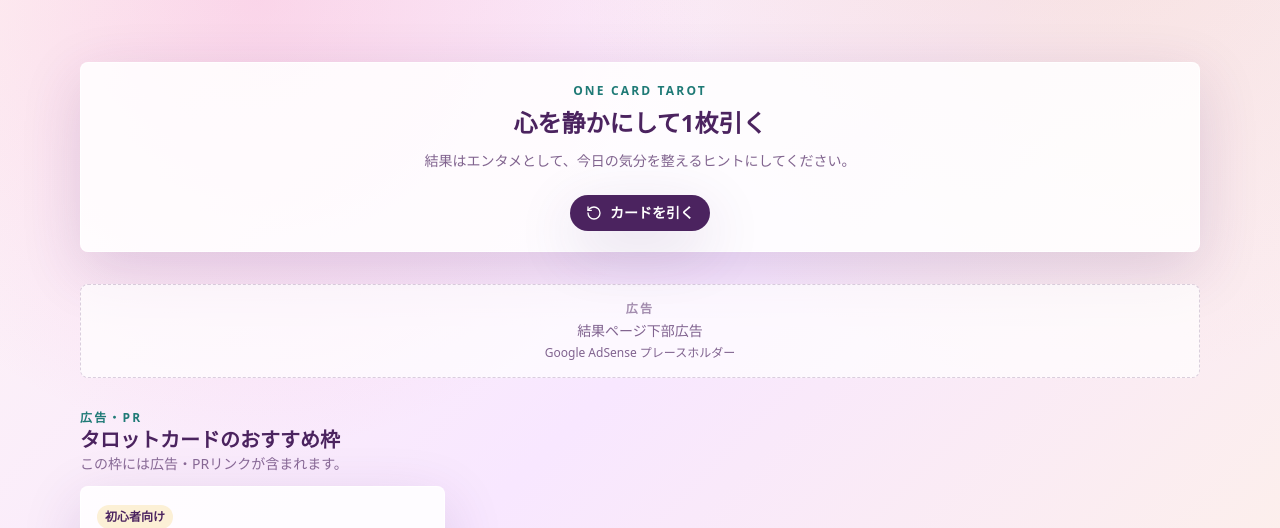
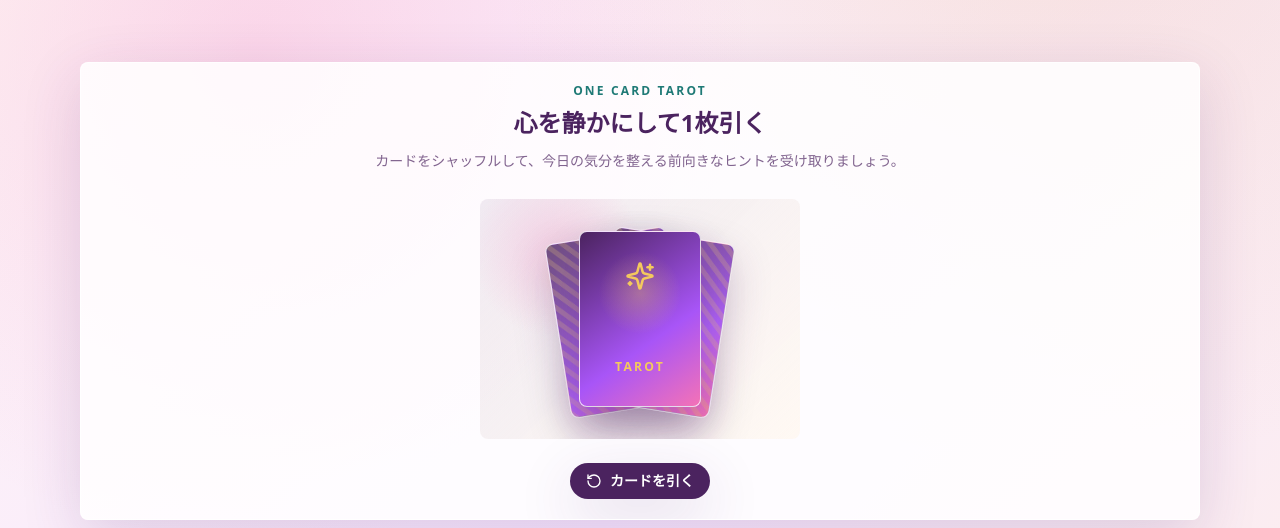
Before and after one commit to ta-garden-ku/uranai-garden, a Next.js app: page /tarot in a window 1280 px wide. Shown: the part 272-800 px from the top of the page. Built offline with nearby package versions, Linux system fonts and the light colour scheme; no server answers.

Commit message:
Improve tarot and omikuji draw animations

```diff
--- a/src/app/globals.css
+++ b/src/app/globals.css
@@ -52,3 +52,291 @@ a {
     @apply text-xs font-black tracking-[0.18em] text-mintnight;
   }
 }
+
+.tarot-stage {
+  position: relative;
+  width: min(100%, 320px);
+  height: 240px;
+  display: grid;
+  place-items: center;
+  border-radius: 8px;
+  background:
+    radial-gradient(circle at 50% 44%, rgba(244, 201, 93, 0.28), transparent 24%),
+    radial-gradient(circle at 24% 22%, rgba(244, 114, 182, 0.24), transparent 28%),
+    linear-gradient(135deg, rgba(75, 35, 95, 0.08), rgba(255, 248, 242, 0.92));
+  overflow: hidden;
+}
+
+.tarot-orbit {
+  position: absolute;
+  inset: 26px;
+  border-radius: 999px;
+  opacity: 0.82;
+}
+
+.tarot-orbit span {
+  position: absolute;
+  width: 7px;
+  height: 7px;
+  border-radius: 999px;
+  background: #f4c95d;
+  box-shadow: 0 0 16px rgba(244, 201, 93, 0.9);
+}
+
+.tarot-orbit span:nth-child(1) {
+  left: 18%;
+  top: 26%;
+}
+
+.tarot-orbit span:nth-child(2) {
+  right: 20%;
+  top: 18%;
+}
+
+.tarot-orbit span:nth-child(3) {
+  bottom: 20%;
+  left: 48%;
+}
+
+.tarot-orbit.is-drawing {
+  animation: orbit-glow 1.1s ease-in-out infinite;
+}
+
+.tarot-deck {
+  position: relative;
+  width: 122px;
+  height: 176px;
+  perspective: 900px;
+}
+
+.tarot-card {
+  position: absolute;
+  inset: 0;
+  border-radius: 8px;
+  box-shadow: 0 18px 44px rgba(75, 35, 95, 0.24);
+}
+
+.tarot-card-back {
+  border: 1px solid rgba(255, 255, 255, 0.82);
+  background:
+    linear-gradient(135deg, rgba(255, 255, 255, 0.2), transparent),
+    repeating-linear-gradient(45deg, rgba(244, 201, 93, 0.22) 0 5px, transparent 5px 11px),
+    linear-gradient(145deg, #4b235f, #a855f7 62%, #f472b6);
+}
+
+.tarot-card-left {
+  transform: rotate(-9deg) translateX(-22px);
+}
+
+.tarot-card-right {
+  transform: rotate(9deg) translateX(22px);
+}
+
+.tarot-card-main {
+  transform-style: preserve-3d;
+  transition: transform 0.72s cubic-bezier(0.2, 0.8, 0.22, 1);
+}
+
+.tarot-card-main.is-revealed {
+  transform: rotateY(180deg) translateY(-6px);
+}
+
+.tarot-card-face {
+  position: absolute;
+  inset: 0;
+  display: grid;
+  place-items: center;
+  border-radius: 8px;
+  backface-visibility: hidden;
+}
+
+.tarot-card-face-back {
+  gap: 8px;
+  color: #f4c95d;
+  border: 1px solid rgba(255, 255, 255, 0.82);
+  background:
+    radial-gradient(circle at 50% 35%, rgba(244, 201, 93, 0.32), transparent 32%),
+    linear-gradient(145deg, #4b235f, #a855f7 62%, #f472b6);
+  font-size: 0.76rem;
+  font-weight: 900;
+  letter-spacing: 0.18em;
+}
+
+.tarot-card-face-front {
+  padding: 14px;
+  text-align: center;
+  color: #4b235f;
+  background:
+    radial-gradient(circle at 50% 24%, rgba(244, 201, 93, 0.28), transparent 28%),
+    linear-gradient(180deg, #fff8f2, #f8e7ff);
+  transform: rotateY(180deg);
+}
+
+.tarot-card-face-front strong {
+  font-size: 1.25rem;
+  line-height: 1.35;
+}
+
+.tarot-deck.is-shuffling .tarot-card-left {
+  animation: shuffle-left 0.38s ease-in-out infinite alternate;
+}
+
+.tarot-deck.is-shuffling .tarot-card-right {
+  animation: shuffle-right 0.38s ease-in-out infinite alternate;
+}
+
+.tarot-deck.is-shuffling .tarot-card-main {
+  animation: draw-pulse 0.48s ease-in-out infinite alternate;
+}
+
+.omikuji-stage {
+  position: relative;
+  width: min(100%, 300px);
+  height: 210px;
+  display: grid;
+  place-items: center;
+  border-radius: 8px;
+  background:
+    radial-gradient(circle at 50% 48%, rgba(244, 201, 93, 0.24), transparent 28%),
+    linear-gradient(135deg, rgba(31, 122, 118, 0.08), rgba(255, 248, 242, 0.95));
+  overflow: hidden;
+}
+
+.omikuji-box {
+  position: relative;
+  z-index: 2;
+  display: grid;
+  place-items: center;
+  width: 112px;
+  height: 132px;
+  border-radius: 8px 8px 16px 16px;
+  color: #f4c95d;
+  background: linear-gradient(145deg, #4b235f, #a855f7 70%, #f472b6);
+  box-shadow: 0 18px 42px rgba(75, 35, 95, 0.24);
+}
+
+.omikuji-box span {
+  font-size: 2.5rem;
+  font-weight: 900;
+  color: #fff8f2;
+}
+
+.omikuji-box.is-shaking {
+  animation: omikuji-shake 0.18s ease-in-out infinite;
+}
+
+.omikuji-stick {
+  position: absolute;
+  z-index: 1;
+  top: 88px;
+  display: grid;
+  place-items: center;
+  width: 48px;
+  height: 128px;
+  border-radius: 999px;
+  background: #fff8f2;
+  color: #4b235f;
+  border: 2px solid rgba(244, 201, 93, 0.75);
+  box-shadow: 0 12px 28px rgba(75, 35, 95, 0.14);
+  font-weight: 900;
+  transform: translateY(92px);
+  transition: transform 0.55s cubic-bezier(0.2, 0.8, 0.22, 1);
+}
+
+.omikuji-stick.is-drawing {
+  animation: stick-peek 0.38s ease-in-out infinite alternate;
+}
+
+.omikuji-stick.is-out {
+  transform: translateY(26px);
+}
+
+.result-pop {
+  animation: result-pop 0.5s cubic-bezier(0.2, 0.8, 0.22, 1) both;
+}
+
+@keyframes shuffle-left {
+  from {
+    transform: rotate(-15deg) translateX(-34px) translateY(4px);
+  }
+  to {
+    transform: rotate(-4deg) translateX(-16px) translateY(-4px);
+  }
+}
+
+@keyframes shuffle-right {
+  from {
+    transform: rotate(15deg) translateX(34px) translateY(-4px);
+  }
+  to {
+    transform: rotate(4deg) translateX(16px) translateY(4px);
+  }
+}
+
+@keyframes draw-pulse {
+  from {
+    transform: translateY(0) scale(1);
+  }
+  to {
+    transform: translateY(-8px) scale(1.035);
+  }
+}
+
+@keyframes orbit-glow {
+  0%,
+  100% {
+    transform: rotate(0deg) scale(1);
+    opacity: 0.72;
+  }
+  50% {
+    transform: rotate(10deg) scale(1.04);
+    opacity: 1;
+  }
+}
+
+@keyframes omikuji-shake {
+  0%,
+  100% {
+    transform: rotate(-4deg) translateX(-2px);
+  }
+  50% {
+    transform: rotate(4deg) translateX(2px);
+  }
+}
+
+@keyframes stick-peek {
+  from {
+    transform: translateY(92px);
+  }
+  to {
+    transform: translateY(62px);
+  }
+}
+
+@keyframes result-pop {
+  from {
+    opacity: 0;
+    transform: translateY(14px) scale(0.98);
+  }
+  to {
+    opacity: 1;
+    transform: translateY(0) scale(1);
+  }
+}
+
+@media (prefers-reduced-motion: reduce) {
+  .tarot-orbit.is-drawing,
+  .tarot-deck.is-shuffling .tarot-card-left,
+  .tarot-deck.is-shuffling .tarot-card-right,
+  .tarot-deck.is-shuffling .tarot-card-main,
+  .omikuji-box.is-shaking,
+  .omikuji-stick.is-drawing,
+  .result-pop {
+    animation: none;
+  }
+
+  .tarot-card-main,
+  .omikuji-stick {
+    transition: none;
+  }
+}
--- a/src/components/OmikujiDraw.tsx
+++ b/src/components/OmikujiDraw.tsx
@@ -7,29 +7,50 @@ import { ResultCard } from "@/components/ResultCard";
 
 export function OmikujiDraw() {
   const [index, setIndex] = useState<number | null>(null);
+  const [isDrawing, setIsDrawing] = useState(false);
   const result = index === null ? null : omikujiResults[index];
+
+  function handleDraw() {
+    if (isDrawing) return;
+    setIndex(null);
+    setIsDrawing(true);
+
+    window.setTimeout(() => {
+      setIndex(Math.floor(Math.random() * omikujiResults.length));
+      setIsDrawing(false);
+    }, 950);
+  }
 
   return (
     <div className="space-y-5">
-      <section className="soft-card text-center">
+      <section className="soft-card overflow-hidden text-center">
         <p className="kicker">OMIKUJI</p>
         <h2 className="mt-2 text-2xl font-bold text-plum">今日のおみくじ</h2>
         <p className="mx-auto mt-2 max-w-xl text-sm leading-7 text-plum/70">
-          凶も前向きに受け取れる、やさしいおみくじです。
+          凶も前向きに受け取れる、やさしいおみくじです。筒を振って今日の一言を受け取りましょう。
         </p>
-        <button
-          className="btn-primary mt-5"
-          type="button"
-          onClick={() => setIndex(Math.floor(Math.random() * omikujiResults.length))}
-        >
-          <Sparkles size={16} aria-hidden />
-          おみくじを引く
+
+        <div className="omikuji-stage mx-auto mt-6" aria-hidden>
+          <div className={`omikuji-box ${isDrawing ? "is-shaking" : ""}`}>
+            <Sparkles size={26} />
+            <span>運</span>
+          </div>
+          <div className={`omikuji-stick ${isDrawing ? "is-drawing" : result ? "is-out" : ""}`}>
+            {result?.rank ?? "?"}
+          </div>
+        </div>
+
+        <button className="btn-primary mt-6" type="button" onClick={handleDraw} disabled={isDrawing}>
+          <Sparkles size={16} className={isDrawing ? "animate-pulse" : ""} aria-hidden />
+          {isDrawing ? "おみくじを振っています..." : result ? "もう一度引く" : "おみくじを引く"}
         </button>
       </section>
-      {result && (
-        <ResultCard title={`今日のおみくじは${result.rank}`} subtitle={result.summary}>
-          <p className="text-lg leading-8 text-plum">{result.advice}</p>
-        </ResultCard>
+      {result && !isDrawing && (
+        <div className="result-pop">
+          <ResultCard title={`今日のおみくじは${result.rank}`} subtitle={result.summary}>
+            <p className="text-lg leading-8 text-plum">{result.advice}</p>
+          </ResultCard>
+        </div>
       )}
     </div>
   );
--- a/src/components/TarotDraw.tsx
+++ b/src/components/TarotDraw.tsx
@@ -1,38 +1,75 @@
 "use client";
 
 import { useState } from "react";
-import { RotateCcw } from "lucide-react";
+import { RotateCcw, Sparkles } from "lucide-react";
 import { tarotCards } from "@/lib/content";
 import { ResultCard } from "@/components/ResultCard";
 
+type DrawState = {
+  index: number;
+  reversed: boolean;
+};
+
 export function TarotDraw() {
-  const [draw, setDraw] = useState<{ index: number; reversed: boolean } | null>(null);
+  const [draw, setDraw] = useState<DrawState | null>(null);
+  const [isDrawing, setIsDrawing] = useState(false);
   const card = draw ? tarotCards[draw.index] : null;
+
+  function handleDraw() {
+    if (isDrawing) return;
+    setDraw(null);
+    setIsDrawing(true);
+
+    window.setTimeout(() => {
+      setDraw({
+        index: Math.floor(Math.random() * tarotCards.length),
+        reversed: Math.random() > 0.5
+      });
+      setIsDrawing(false);
+    }, 1200);
+  }
 
   return (
     <div className="space-y-5">
-      <section className="soft-card text-center">
+      <section className="soft-card overflow-hidden text-center">
         <p className="kicker">ONE CARD TAROT</p>
         <h2 className="mt-2 text-2xl font-bold text-plum">心を静かにして1枚引く</h2>
         <p className="mx-auto mt-2 max-w-xl text-sm leading-7 text-plum/70">
-          結果はエンタメとして、今日の気分を整えるヒントにしてください。
+          カードをシャッフルして、今日の気分を整える前向きなヒントを受け取りましょう。
         </p>
-        <button
-          className="btn-primary mt-5"
-          type="button"
-          onClick={() =>
-            setDraw({
-              index: Math.floor(Math.random() * tarotCards.length),
-              reversed: Math.random() > 0.5
-            })
-          }
-        >
-          <RotateCcw size={16} aria-hidden />
-          カードを引く
+
+        <div className="tarot-stage mx-auto mt-6">
+          <div className={`tarot-orbit ${isDrawing ? "is-drawing" : ""}`} aria-hidden>
+            <span />
+            <span />
+            <span />
+          </div>
+          <div className={`tarot-deck ${isDrawing ? "is-shuffling" : ""}`} aria-live="polite">
+            <div className="tarot-card tarot-card-back tarot-card-left" />
+            <div className="tarot-card tarot-card-back tarot-card-right" />
+            <div className={`tarot-card tarot-card-main ${card ? "is-revealed" : ""}`}>
+              <div className="tarot-card-face tarot-card-face-back">
+                <Sparkles size={30} aria-hidden />
+                <span>TAROT</span>
+              </div>
+              <div className="tarot-card-face tarot-card-face-front">
+                <span className="text-xs font-black tracking-[0.18em] text-mintnight">
+                  {draw?.reversed ? "REVERSED" : "UPRIGHT"}
+                </span>
+                <strong>{card?.name ?? "?"}</strong>
+              </div>
+            </div>
+          </div>
+        </div>
+
+        <button className="btn-primary mt-6" type="button" onClick={handleDraw} disabled={isDrawing}>
+          <RotateCcw size={16} className={isDrawing ? "animate-spin" : ""} aria-hidden />
+          {isDrawing ? "カードをシャッフル中..." : card ? "もう一度引く" : "カードを引く"}
         </button>
       </section>
 
-      {card && (
+      {card && !isDrawing && (
+        <div className="result-pop">
           <ResultCard
             title={`${card.name}${draw?.reversed ? " 逆位置" : " 正位置"}`}
             subtitle={draw?.reversed ? card.reversed : card.upright}
@@ -52,6 +89,7 @@ export function TarotDraw() {
               </div>
             </div>
           </ResultCard>
+        </div>
       )}
     </div>
   );
```
Lines whose indentation alone changed are shown as unchanged.
